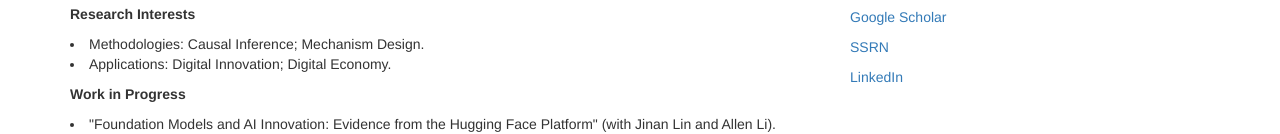
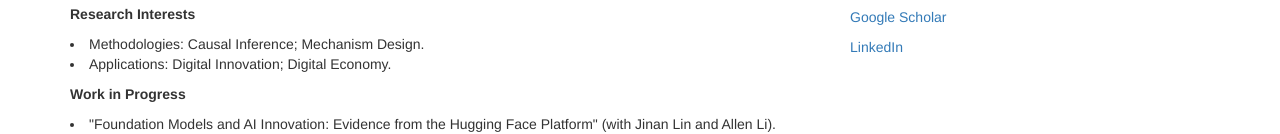
Before and after one commit to DayuWu/dayuwu.github.io, a plain HTML site: page index.html in a window 1280 px wide. Shown: the part 189-323 px from the top of the page. Drawn offline with nearby package versions, Linux system fonts and the light colour scheme.

Commit message:
Update index.html

```diff
--- a/index.html
+++ b/index.html
@@ -65,7 +65,7 @@
 				<p><b>Dream to be a mathemagician.</b><br>
 				<p><b>Email: </b>dwu254 at wisc dot edu<br>
 				<p><a href="https://scholar.google.com/citations?hl=en&user=j8iNswMAAAAJ">Google Scholar</a><br>
-				<p><a href="https://papers.ssrn.com/sol3/cf_dev/AbsByAuth.cfm?per_id=6895172">SSRN</a><br>
+			<!--	<p><a href="https://papers.ssrn.com/sol3/cf_dev/AbsByAuth.cfm?per_id=6895172">SSRN</a><br> -->
 				<p><a href="www.linkedin.com/in/david-wu-480463206">LinkedIn</a><br>
                 </p>
             </div>
```
